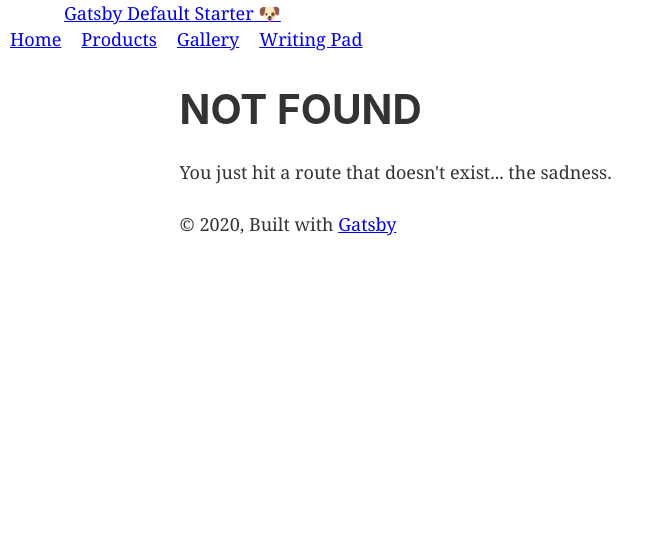
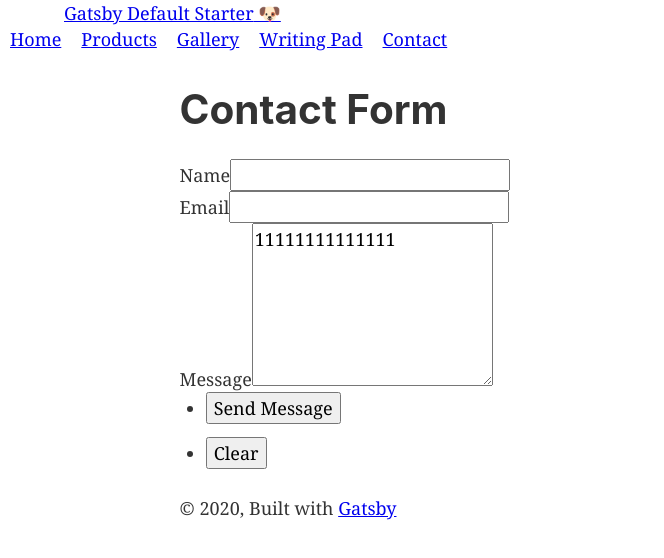
Before and after one commit to hitfishking/gatsby_first, a Gatsby site: page /contact in a window 1280 px wide. Before the commit this address had no page. Shown: the whole page, without its empty margins (0-664 px from the left). Built offline with nearby package versions, Linux system fonts and the light colour scheme; Gatsby itself is replaced by a stand-in of ours.

Commit message:
add contact form

```diff
--- /dev/null
+++ b/src/components/ContactForm.js
@@ -0,0 +1,41 @@
+import React from "react"
+
+const ContactForm = props => (
+  <section id="contact">
+    <section>
+      <form
+        name="contact"
+        method="post"
+        action="/success"
+        data-netlify="true"
+        netlify-honeypot="bot-field"
+      >
+        <input type="hidden" name="bot-field" />
+
+        <div className="field half first">
+          <label htmlFor="name">Name</label>
+          <input type="text" name="name" id="name" required />
+        </div>
+        <div className="field half">
+          <label htmlFor="email">Email</label>
+          <input type="text" name="email" id="email" required />
+        </div>
+        <div className="field">
+          <label htmlFor="message">Message</label>
+          <textarea name="message" id="message" rows="6" required>11111111111111</textarea>
+        </div>
+
+        <ul className="actions">
+          <li>
+            <input type="submit" value="Send Message" className="special" />
+          </li>
+          <li>
+            <input type="reset" value="Clear" />
+          </li>
+        </ul>
+      </form>
+    </section>
+  </section>
+)
+
+export default ContactForm
--- a/src/components/header.js
+++ b/src/components/header.js
@@ -55,6 +55,15 @@ const Header = ({ siteTitle }) => (
           >
             Writing Pad
           </Link>
+          <Link
+            to="/contact/"
+            style={{
+              padding: "10px",
+            }}
+            className="has-text-white"
+          >
+            Contact
+          </Link>
         </div>
       </div>
     </nav>
--- /dev/null
+++ b/src/pages/contact.js
@@ -0,0 +1,18 @@
+import React from "react"
+import Layout from "../components/layout"
+import SEO from "../components/seo"
+import ContactForm from "../components/ContactForm"
+
+
+const Contact = () => {
+  return (
+    <Layout>
+      <SEO title="Gallery" />
+      <h1 className="is-size-3">Contact Form</h1>
+
+			<ContactForm/>
+    </Layout>
+  )
+}
+
+export default Contact
--- a/src/pages/index.js
+++ b/src/pages/index.js
@@ -64,7 +64,8 @@ const IndexPage = () => (
 
     <div><Link to="/products/">Go to Product List Page (page 2)</Link></div>
     <div><Link to="/gallery/">Go to Doggo Gallery Page (page 3)</Link></div>
-  	<div><Link to="/writingpad/">Go to Writing Pad (page 4)</Link></div>
+  	<div><Link to="/writingpad/">Go to Writing Pad Page (page 4)</Link></div>
+    <div><Link to="/contact/">Go to Contact Page (page 5)</Link></div>
   </Layout>
 )
 
--- a/src/pages/writingpad.js
+++ b/src/pages/writingpad.js
@@ -45,8 +45,7 @@ const WritingPadPage = () => {
   return (
     <Layout>
       <SEO title="Page four" />
-      <h1 className="is-size-2">Writing Pad Page2222</h1>
-      <p className="is-size-4">Welcome to page 4</p>
+      <h1 className="is-size-2">Writing Pad Page</h1>
 
       {identity && identity.isLoggedIn ? (
           <>
```
Also changed, not shown: src/pages/success.js (added, +38 -0 lines), src/images/pic11.jpg (added).
